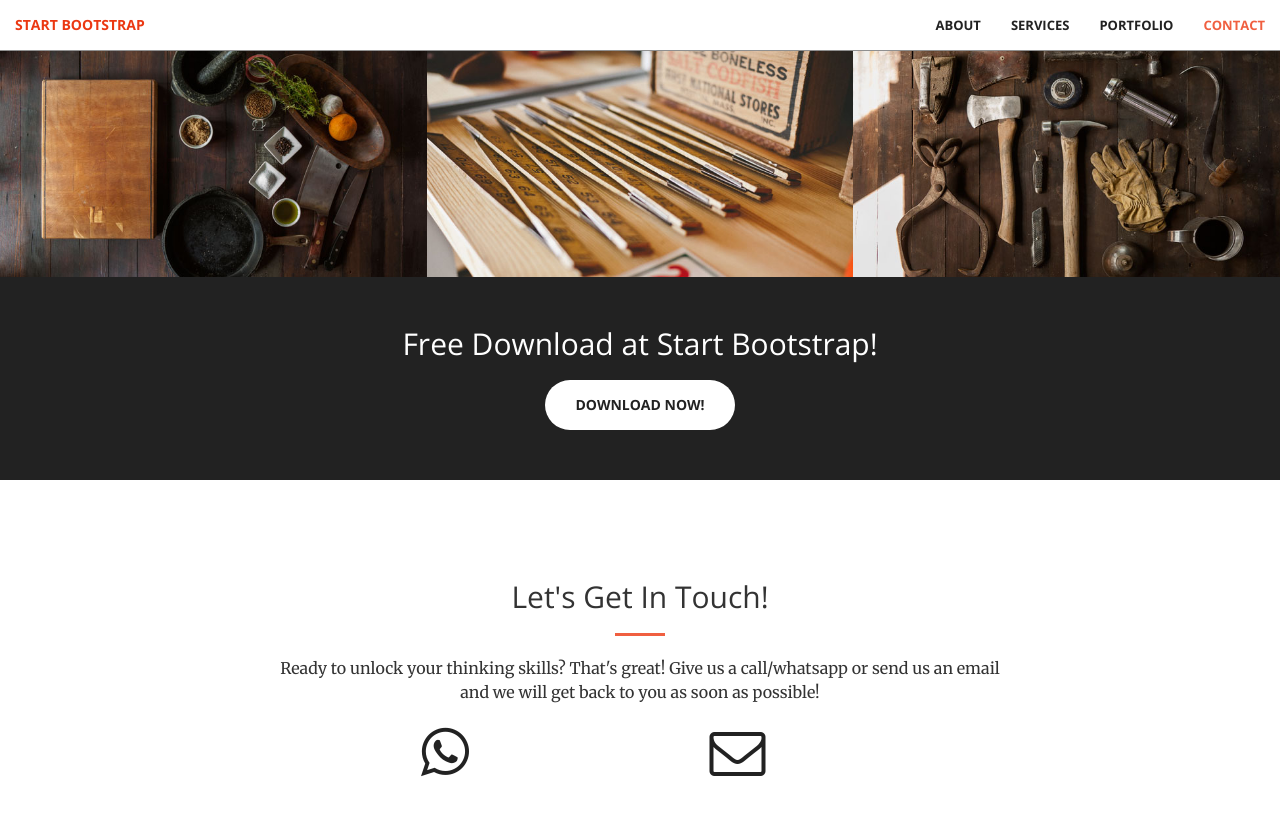
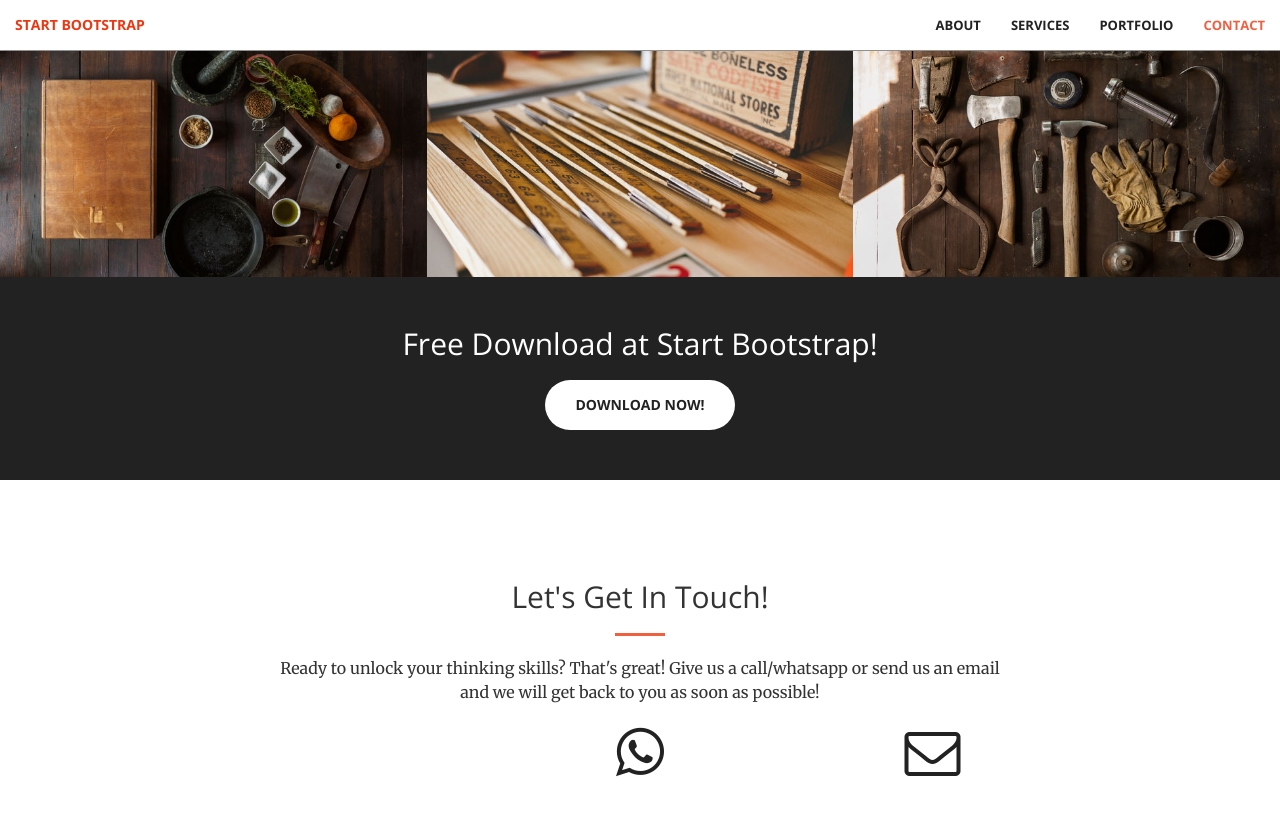
Before and after one commit to serahisaactho/thinkertots, a Jekyll site: the page built from index.html, in a window 1280 px wide and 900 px high, scrolled down 1957 px. Shown: the top 815 px of the window. Built offline with Jekyll 4.4.1, drawn with Linux system fonts in a browser that asks for light colours.

Commit message:
more spacing trying

```diff
--- a/_includes/contact.html
+++ b/_includes/contact.html
@@ -6,7 +6,7 @@
                 <hr class="primary">
                 <p>Ready to unlock your thinking skills? That's great! Give us a call/whatsapp or send us an email and we will get back to you as soon as possible!</p>
             </div>
-        <div class="col-lg-2 col-lg-offset-3 text-center">
+        <div class="col-lg-2 col-lg-offset-5 text-center">
             <a href="https://twitter.com/{{ site.twitter_username }}">
                 <i class="fa fa-whatsapp fa-3x wow bounceIn" data-wow-delay=".1s"></i>
                 <p>{{ site.twitter_username }}</p>
```
